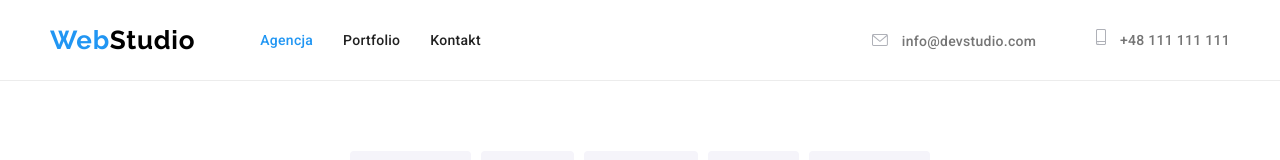
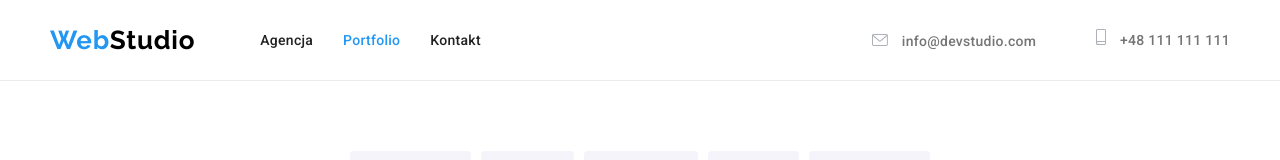
Before and after one commit to MarcinT82/goit-markup-hw-04, a plain HTML site: page portfolio.html in a window 1280 px wide. Shown: the top 160 px of the page. Drawn offline with nearby package versions, Linux system fonts and the light colour scheme.

Commit message:
portfolio-header-completed

```diff
--- a/portfolio.html
+++ b/portfolio.html
@@ -27,10 +27,12 @@
           <nav>
             <ul class="dots navigation">
               <li>
-                <a class="link link-index links" href="./index.html">Agencja</a>
+                <a class="link links" href="./index.html">Agencja</a>
               </li>
               <li>
-                <a class="link links" href="./portfolio.html">Portfolio</a>
+                <a class="link link-portfolio links" href="./portfolio.html"
+                  >Portfolio</a
+                >
               </li>
               <li><a class="link links" href="#">Kontakt</a></li>
             </ul>
```
